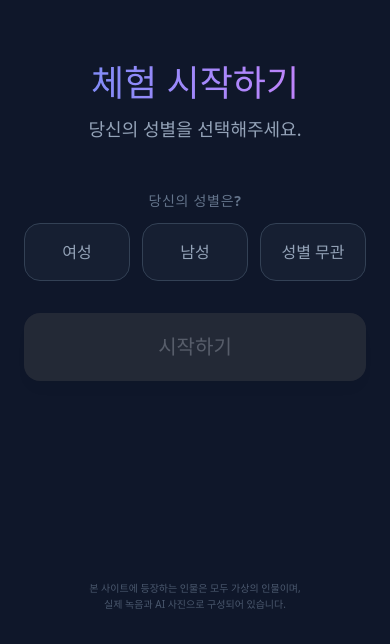
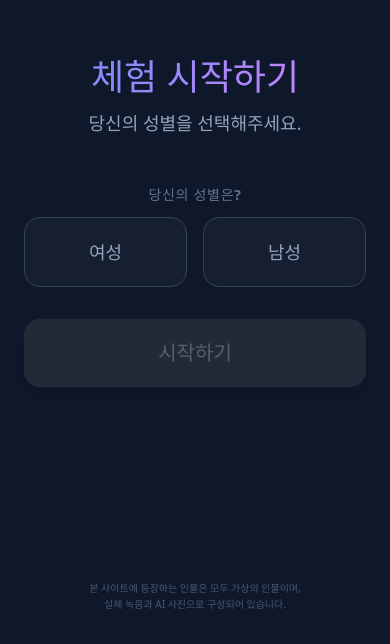
Before and after one commit to University-Supporters/is-this-really-love, a React (Vite) app: page / in a window 390 px wide. Shown: the part 200-844 px from the top of the page. Built offline with nearby package versions, Linux system fonts and the light colour scheme.

Commit message:
🔥 Fire: 성별 선택 화면에서 '성별 무관' 선택지 제거 및 grid-cols-2 반응형 분할 최적화

```diff
--- a/src/components/screens/SelectionScreen.jsx
+++ b/src/components/screens/SelectionScreen.jsx
@@ -5,7 +5,6 @@ export default function SelectionScreen({ config, setConfig, onStart }) {
   const genders = [
     { key: 'female', label: '여성' },
     { key: 'male',   label: '남성' },
-    { key: 'all',    label: '성별 무관' },
   ];
 
   return (
@@ -25,7 +24,7 @@ export default function SelectionScreen({ config, setConfig, onStart }) {
             당신의 성별은?
           </label>
 
-          <div className="grid grid-cols-3 gap-3">
+          <div className="grid grid-cols-2 gap-4">
             {genders.map(({ key, label }) => {
               const isSelected = config.gender === key;
               return (
@@ -33,7 +32,7 @@ export default function SelectionScreen({ config, setConfig, onStart }) {
                   key={key}
                   onClick={() => setConfig((prev) => ({ ...prev, gender: key }))}
                   className={`
-                    p-4 sm:p-6 rounded-2xl font-bold border transition-all duration-300 backdrop-blur-md text-base sm:text-lg
+                    p-5 sm:p-6 rounded-2xl font-bold border transition-all duration-300 backdrop-blur-md text-lg
                     ${isSelected
                       ? 'bg-indigo-600 border-indigo-400 shadow-[0_0_20px_rgba(99,102,241,0.4)] text-white'
                       : 'bg-slate-800/50 border-slate-700 text-slate-400 hover:bg-slate-700/50'}
```
